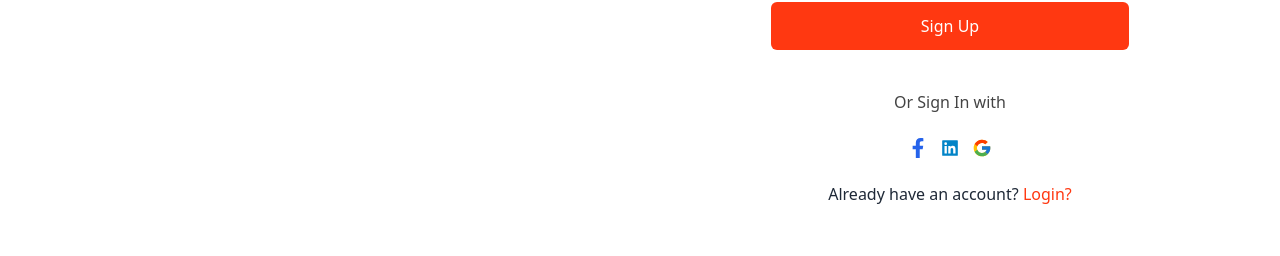
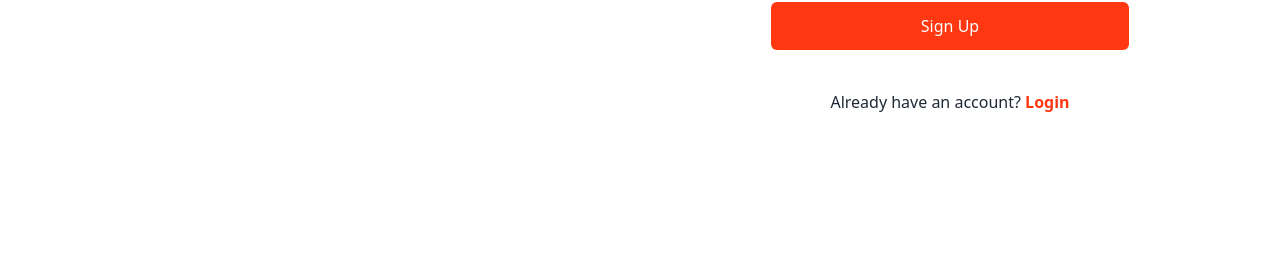
Before and after one commit to sranik28/car-doctor-client, a React (Vite) app: page /sign-up in a window 1280 px wide. Shown: the part 542-798 px from the top of the page. Built offline with nearby package versions, Linux system fonts and the light colour scheme.

Commit message:
sign up UI added

```diff
--- a/src/context/Context.jsx
+++ b/src/context/Context.jsx
@@ -0,0 +1,18 @@
+import { createContext, useContext } from "react";
+
+const CreateAuth = createContext();
+
+const AuthProvider = ({ children }) => {
+
+    const authData = {};
+
+    return < CreateAuth.Provider value={authData} >
+        {children}
+    </CreateAuth.Provider >
+}
+
+const useAuthData = () => {
+    return useContext(CreateAuth)
+}
+
+export { AuthProvider, useAuthData }
--- a/src/main.jsx
+++ b/src/main.jsx
@@ -3,9 +3,12 @@ import ReactDOM from 'react-dom/client'
 import './index.css'
 import { RouterProvider } from 'react-router-dom'
 import Router from './routes/Router.jsx'
+import { AuthProvider } from './context/Context'
 
 ReactDOM.createRoot(document.getElementById('root')).render(
   <React.StrictMode>
-    <RouterProvider router={Router} />
+    <AuthProvider>
+      <RouterProvider router={Router} />
+    </AuthProvider>
   </React.StrictMode>,
 )
--- a/src/pages/Login.jsx
+++ b/src/pages/Login.jsx
@@ -37,7 +37,7 @@ const Login = () => {
                         <span><AiFillLinkedin className='w-5 h-5 text-sky-600' /></span>
                         <span><FcGoogle className='w-5 h-5 ' /></span>
                     </div>
-                    <p className='text-center my-5'>Haven't an account? <Link className='text-[#FF3811]' to='/sign-up'>Sign Up</Link></p>
+                    <p className='text-center my-5'>Haven't an account? <Link className='text-[#FF3811] font-bold' to='/sign-up'>Sign Up</Link></p>
                 </form>
             </div>
         </div>
--- a/src/pages/SingUp.jsx
+++ b/src/pages/SingUp.jsx
@@ -1,9 +1,7 @@
 import React from 'react';
 import login from '../assets/images/login/login.svg'
 import { Link } from 'react-router-dom';
-import { FaFacebookF } from 'react-icons/fa';
-import { FcGoogle } from 'react-icons/fc';
-import { AiFillLinkedin } from 'react-icons/ai';
+
 const SingUp = () => {
     return (
         <div className='grid md:grid-cols-2 my-20 gap-6 px-3'>
@@ -30,13 +28,8 @@ const SingUp = () => {
                         <input type="password" placeholder="  password" className="  py-2 " required />
                     </div>
                     <input className='w-full mx-auto block py-3 bg-[#FF3811] text-white rounded-md my-10 ' type="submit" value="Sign Up" />
-                    <p className='text-center text-[#444444]'>Or Sign In with</p>
-                    <div className=' flex gap-3 justify-center my-6'>
-                        <span><FaFacebookF className='w-5 h-5 text-blue-600' /></span>
-                        <span><AiFillLinkedin className='w-5 h-5 text-sky-600' /></span>
-                        <span><FcGoogle className='w-5 h-5 ' /></span>
-                    </div>
-                    <p className='text-center my-5'>Already have an account?  <Link className='text-[#FF3811]' to='/login'>Login?</Link></p>
+
+                    <p className='text-center my-5'>Already have an account?  <Link className='text-[#FF3811] font-bold' to='/login'>Login</Link></p>
                 </form>
             </div>
         </div>
```
